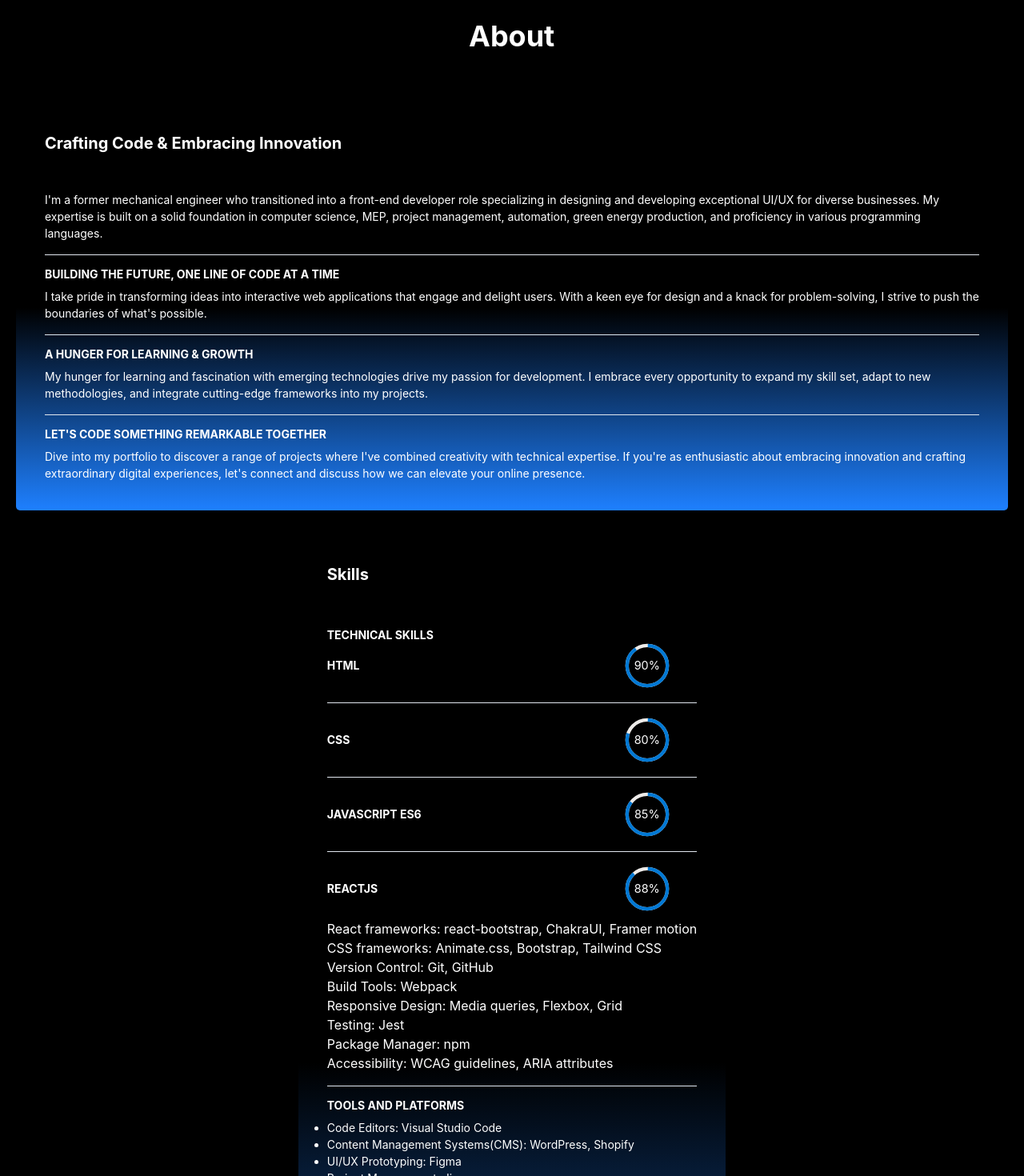
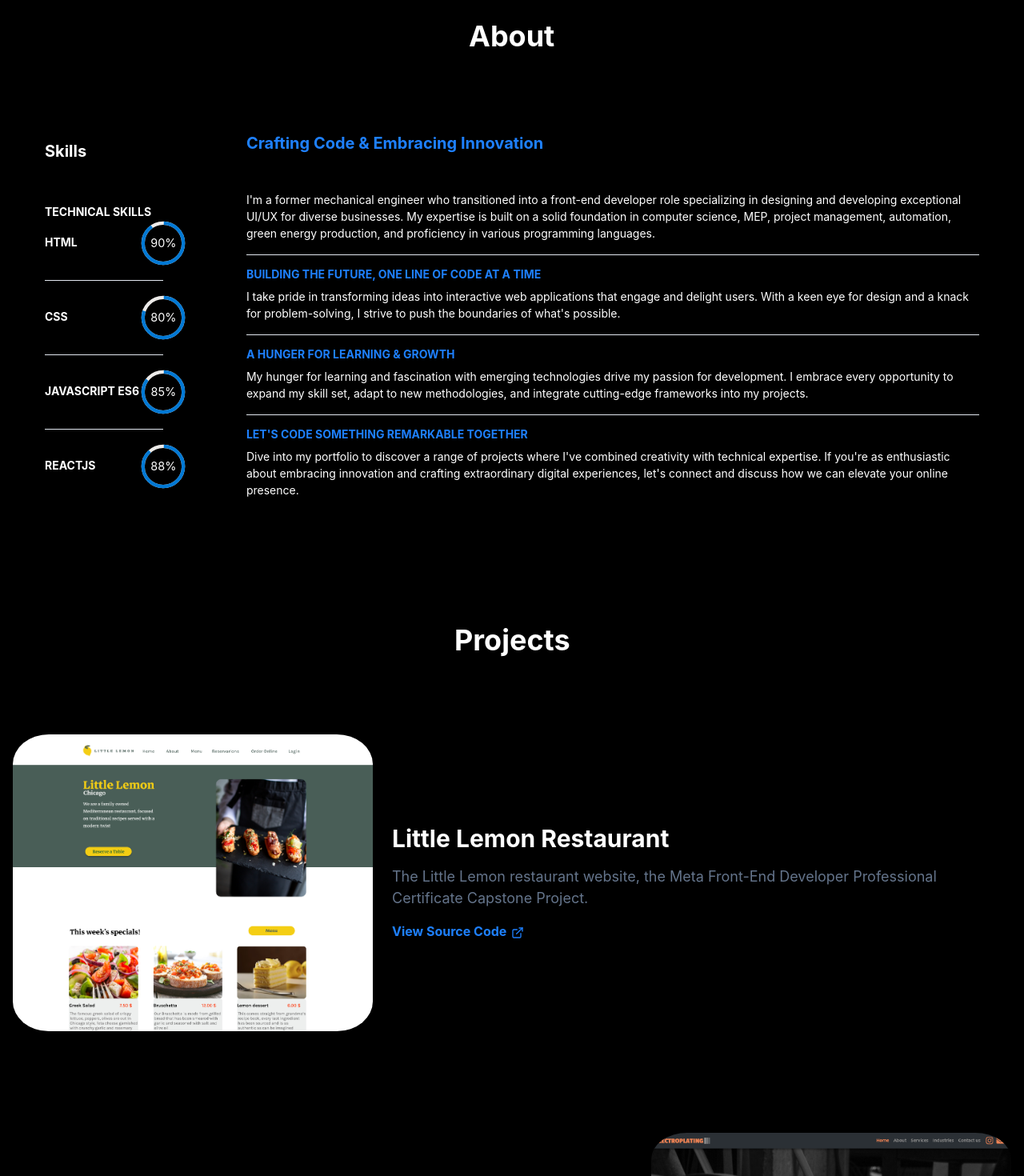
Before and after one commit to royMatar/portfolio-website, a React (Create React App) app: page / in a window 1280 px wide. Shown: the part 840-2310 px from the top of the page at 80% size. Built offline with nearby package versions, Linux system fonts and the light colour scheme.

Commit message:
cards css added

```diff
--- a/src/components/AboutSection.jsx
+++ b/src/components/AboutSection.jsx
@@ -1,11 +1,5 @@
 import React from "react";
-import {
-  Box,
-  Heading,
-  VStack,
-  HStack,
-  useMediaQuery,
-} from "@chakra-ui/react";
+import { Box, Heading, VStack, HStack, useMediaQuery } from "@chakra-ui/react";
 import { useInView } from "react-intersection-observer";
 import FullScreenSection from "./FullScreenSection";
 import IntroCard from "./IntroCard";
@@ -15,7 +9,7 @@ import BackgroundCard from "./BackgroundCard";
 const AboutSection = () => {
   const [isMobile] = useMediaQuery("(max-width: 768px)");
   const { ref, inView } = useInView({
-    triggerOnce: false,
+    triggerOnce: true,
     threshold: 0.5,
   });
 
@@ -40,14 +34,14 @@ const AboutSection = () => {
       >
         {isMobile ? (
           <VStack spacing={8}>
+            <SkillsCard />
             <IntroCard />
-            <SkillsCard />
           </VStack>
         ) : (
-          <VStack spacing={8}>
+          <HStack spacing={8}>
+            <SkillsCard />
             <IntroCard />
-              <SkillsCard />
-          </VStack>
+          </HStack>
         )}
       </Box>
     </FullScreenSection>
--- a/src/components/Card2.jsx
+++ b/src/components/Card2.jsx
@@ -1,21 +1,18 @@
-import { faArrowRight } from "@fortawesome/free-solid-svg-icons";
-import React, { useState } from "react";
-import { FontAwesomeIcon } from "@fortawesome/react-fontawesome";
+import React from "react";
 import { VStack, HStack, Heading, Text, Image, Link } from "@chakra-ui/react";
 import { useMediaQuery } from "react-responsive";
 import { ExternalLinkIcon } from "@chakra-ui/icons";
+import "animate.css";
 import { useInView } from "react-intersection-observer";
-import "animate.css";
 
 const CardLeft = ({ title, description, imageSrc }) => {
   const isMobile = useMediaQuery({ maxWidth: 750 });
-  const [isHovered, setIsHovered] = useState(false);
   const openGithubUrl = () => {
     window.open(`https://electroplating-lb.com/`, "_blank");
   };
   const { ref, inView } = useInView({
-    triggerOnce: false, // Animation triggers only once when the component comes into view
-    threshold: 0.5, // Adjust this threshold as needed (0.5 means 50% of the component is visible)
+    triggerOnce: false,
+    threshold: 0.5,
   });
   return (
     <>
@@ -24,16 +21,10 @@ const CardLeft = ({ title, description, imageSrc }) => {
           color="white"
           backgroundColor="black"
           borderRadius="xl"
-          borderColor={isHovered ? "#1e80ff" : "black"}
-          onMouseEnter={() => setIsHovered(true)}
-          onMouseLeave={() => setIsHovered(false)}
-          style={{
-            transition: "border-color 0.3s ease",
-          }}
           className={
             inView
-              ? "animate__animated animate__zoomInRight"
-              : "animate__animated animate__fadeOut"
+              ? "animate__animated animate__zoomIn"
+              : "animate__animated animate__zoomOut"
           }
           ref={ref}
         >
@@ -59,16 +50,10 @@ const CardLeft = ({ title, description, imageSrc }) => {
           color="white"
           backgroundColor="black"
           borderRadius="xl"
-          borderColor={isHovered ? "#1e80ff" : "black"}
-          onMouseEnter={() => setIsHovered(true)}
-          onMouseLeave={() => setIsHovered(false)}
-          style={{
-            transition: "border-color 0.3s ease",
-          }}
           className={
             inView
-              ? "animate__animated animate__zoomInRight"
-              : "animate__animated animate__fadeOut"
+              ? "animate__animated animate__zoomIn"
+              : "animate__animated animate__zoomOut"
           }
           ref={ref}
         >
--- a/src/components/IntroCard.jsx
+++ b/src/components/IntroCard.jsx
@@ -13,19 +13,19 @@ import {
 import { useInView } from "react-intersection-observer";
 import "animate.css";
 const IntroCard = () => {
-  const cardGradient = "linear-gradient(to top, #1e80ff,black,black)";
+  const cardGradient = "linear-gradient(to top, black,black,black)";
   const { ref, inView } = useInView({
     triggerOnce: false, // Animation triggers only once when the component comes into view
     threshold: 0.3, // Adjust this threshold as needed (0.5 means 50% of the component is visible)
   });
   return (
     <div
-      // className={
-      //   inView
-      //     ? "animate__animated animate__fadeIn"
-      //     : "animate__animated animate__fadeOut"
-      // }
-      // ref={ref}
+      className={
+        inView
+          ? "animate__animated animate__fadeIn"
+          : "animate__animated animate__fadeOut"
+      }
+      ref={ref}
     >
       <Card
         w="100%"
@@ -37,11 +37,11 @@ const IntroCard = () => {
         h="auto"
       >
         <CardHeader>
-          <Heading size="md">Crafting Code & Embracing Innovation</Heading>
+          <Heading size="md" color='#1e80ff'>Crafting Code & Embracing Innovation</Heading>
         </CardHeader>
 
         <CardBody>
-          <Stack divider={<StackDivider />} spacing="4">
+          <Stack divider={<StackDivider/>} spacing="4">
             <Box>
               {/* <Heading size="xs" textTransform="uppercase">
                 Summary
@@ -56,7 +56,7 @@ const IntroCard = () => {
               </Text>
             </Box>
             <Box>
-              <Heading size="xs" textTransform="uppercase">
+              <Heading size="xs" textTransform="uppercase" color='#1e80ff'>
                 Building the Future, One Line of Code at a Time
               </Heading>
               <Text pt="2" fontSize="sm">
@@ -67,7 +67,7 @@ const IntroCard = () => {
               </Text>
             </Box>
             <Box>
-              <Heading size="xs" textTransform="uppercase">
+              <Heading size="xs" textTransform="uppercase" color='#1e80ff'>
                 A Hunger for Learning & Growth
               </Heading>
               <Text pt="2" fontSize="sm">
@@ -78,7 +78,7 @@ const IntroCard = () => {
               </Text>
             </Box>
             <Box>
-              <Heading size="xs" textTransform="uppercase">
+              <Heading size="xs" textTransform="uppercase" color='#1e80ff'>
                 Let's Code Something Remarkable Together
               </Heading>
               <Text pt="2" fontSize="sm">
--- a/src/components/ProjectsSection.jsx
+++ b/src/components/ProjectsSection.jsx
@@ -9,7 +9,7 @@ import "animate.css";
 const ProjectsSection = () => {
   const { ref, inView } = useInView({
     triggerOnce: false,
-    threshold: 0.5,
+    threshold: 0.4,
   });
   return (
     <FullScreenSection
@@ -18,11 +18,14 @@ const ProjectsSection = () => {
       p={4}
       spacing={24}
     >
-      <Heading as="h1" id="projects-section" className={inView ? "animate__animated animate__zoomIn" : ""}
-          ref={ref}>
+      <Heading
+        as="h1"
+        id="projects-section"
+        className={inView ? "animate__animated animate__zoomIn" : ""}
+        ref={ref}
+      >
         Projects
       </Heading>
-
       <Box
         display="grid"
         gridTemplateColumns="repeat(auto-fit, minmax(250px, 1fr))"
--- a/src/components/SkillsCard.jsx
+++ b/src/components/SkillsCard.jsx
@@ -4,10 +4,14 @@ import {
   CardHeader,
   CardBody,
   CardFooter,
-  List,ListItem,
+  List,
+  ListItem,
   Heading,
   Text,
   Box,
+  HStack,
+  VStack,
+  useMediaQuery,
   Stack,
   StackDivider,
 } from "@chakra-ui/react";
@@ -16,10 +20,10 @@ import "animate.css";
 import ProgressBar from "./ProgressBar";
 
 const SkillsCard = () => {
-  const cardGradient = "linear-gradient(to top, #1e80ff,black, black)";
+  const cardGradient = "linear-gradient(to right, black,black, black)";
   const { ref, inView } = useInView({
     triggerOnce: false, // Animation triggers only once when the component comes into view
-    threshold: 0.5, // Adjust this threshold as needed (0.5 means 50% of the component is visible)
+    threshold: 0.3, // Adjust this threshold as needed (0.5 means 50% of the component is visible)
   });
 
   const skills = [
@@ -30,12 +34,12 @@ const SkillsCard = () => {
   ];
   return (
     <div
-      // className={
-      //   inView
-      //     ? "animate__animated animate__fadeIn"
-      //     : "animate__animated animate__fadeOut"
-      // }
-      // ref={ref}
+      className={
+        inView
+          ? "animate__animated animate__fadeIn"
+          : "animate__animated animate__fadeOut"
+      }
+      ref={ref}
     >
       <Card
         w="100%"
@@ -49,18 +53,16 @@ const SkillsCard = () => {
           <Heading size="md">Skills</Heading>
         </CardHeader>
 
-
         <CardBody>
-
-          <Stack divider={<StackDivider />} spacing="4">
+          <VStack divider={<StackDivider />} spacing="4">
             <Box mt="4">
               <Heading size="xs" textTransform="uppercase">
                 Technical Skills
               </Heading>
               <Stack divider={<StackDivider />} spacing="4">
                 {skills.map((skill, index) => (
-              <Box key={index} display='flex' alignItems='center'>
-                <Heading size="xs" textTransform="uppercase" flex='0 0 80%'>
+                  <Box key={index} display="flex" alignItems="center">
+                    <Heading size="xs" textTransform="uppercase" flex="0 0 80%">
                       {skill.label}
                     </Heading>
                     <ProgressBar
@@ -74,16 +76,22 @@ const SkillsCard = () => {
                   </Box>
                 ))}
               </Stack>
-            <List styleType="none" pl="0" mt="2">
-              <ListItem>React frameworks: react-bootstrap, ChakraUI, Framer motion</ListItem>
-              <ListItem>CSS frameworks: Animate.css, Bootstrap, Tailwind CSS</ListItem>
-              <ListItem>Version Control: Git, GitHub</ListItem>
-              <ListItem>Build Tools: Webpack</ListItem>
-              <ListItem>Responsive Design: Media queries, Flexbox, Grid</ListItem>
-              <ListItem>Testing: Jest</ListItem>
-              <ListItem>Package Manager: npm</ListItem>
-              <ListItem>Accessibility: WCAG guidelines, ARIA attributes</ListItem>
-            </List>
+            </Box>
+            {/* <Box>
+              <Text pt="2" fontSize="sm">
+                <ul styleType="none" pl="0" mt="2">
+                  <li>
+                    React frameworks: React-Bootstrap, ChakraUI, Framer motion
+                  </li>
+                  <li>CSS frameworks: Animate.css, Bootstrap, Tailwind CSS</li>
+                  <li>Version Control: Git, GitHub</li>
+                  <li>Build Tools: Webpack</li>
+                  <li>Responsive Design: Media queries, Flexbox, Grid</li>
+                  <li>Testing: Jest</li>
+                  <li>Package Manager: npm</li>
+                  <li>Accessibility: WCAG guidelines, ARIA attributes</li>
+                </ul>
+              </Text>
             </Box>
             <Box>
               <Heading size="xs" textTransform="uppercase">
@@ -93,12 +101,14 @@ const SkillsCard = () => {
                 <ul>
                   <li>Code Editors: Visual Studio Code</li>
                   <li>Content Management Systems(CMS): WordPress, Shopify</li>
+                  <li>Customer Relationship Management (CRM): Microsoft Dynamics 365</li>
                   <li>UI/UX Prototyping: Figma</li>
                   <li>Project Management: Jira</li>
                   <li>Website deployment: cPanel</li>
                 </ul>
               </Text>
             </Box>
+
            <Box>
               <Heading size="xs" textTransform="uppercase">
                 Soft Skills
@@ -138,8 +148,8 @@ const SkillsCard = () => {
                   <li>Diplôme d’Études en Langue Française (DELF-B1)</li>
                 </ul>
               </Text>
-            </Box>
-          </Stack>
+            </Box> */}
+          </VStack>
         </CardBody>
       </Card>
     </div>
```
Also changed, not shown: src/components/Card.jsx (+12 -19 lines). Lines whose indentation alone changed are shown as unchanged.
